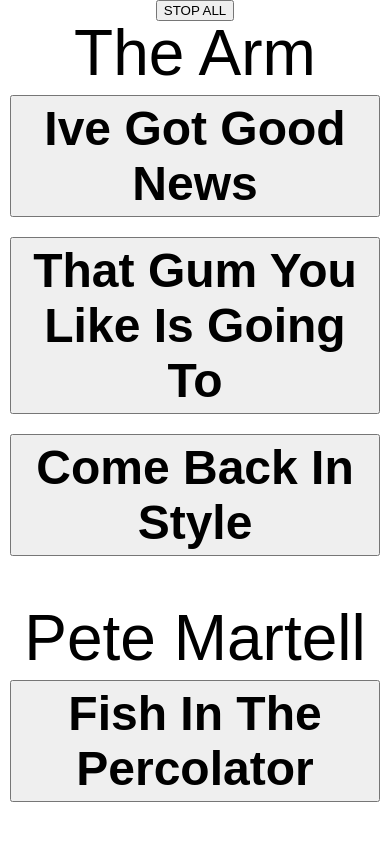
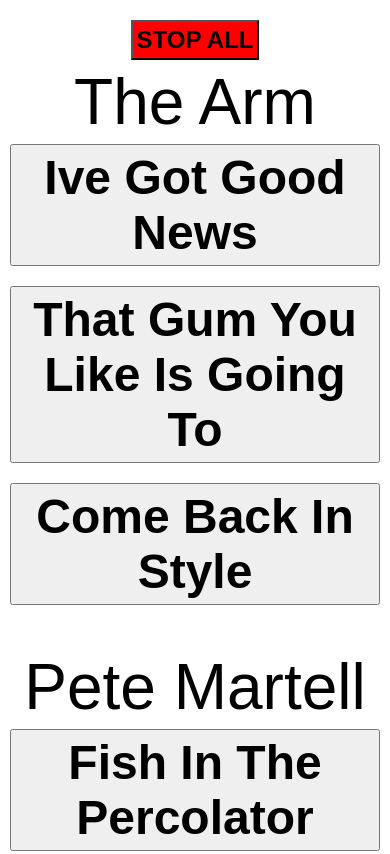
Before and after one commit to ebenpack/david-lynch-soundboard, a plain HTML site: page index.html in a window 390 px wide. Shown: the top 854 px of the page. Drawn offline with Linux system fonts and the light colour scheme.

Commit message:
Publish - 2025-03-15 13:37:42

```diff
--- a/index.html
+++ b/index.html
@@ -132,6 +132,7 @@
       }
       body {
         font-family: Arial;
+        margin: 40px;
       }
       .section {
         font-size: 1em;
@@ -143,11 +144,16 @@
         padding: 4px;
         font-size: 1.1em;
         font-weight: bold;
-        margin: 4px;
+        margin-top: 4px;
+        margin-bottom: 4px;
+      }
+      #stop {
+        background-color: red;
       }
       @media screen and (max-width: 600px) {
         body {
           text-align: center;
+          margin: 10px;
         }
         .section {
           font-size: 2em;
@@ -157,10 +163,12 @@
           display: flex;
           flex-direction: column;
         }
-        .button {
+        .button,
+        #stop {
           font-size: 1.5em;
           font-weight: bold;
-          margin: 10px;
+          margin-top: 10px;
+          margin-bottom: 10px;
           padding: 4px;
         }
       }
```
